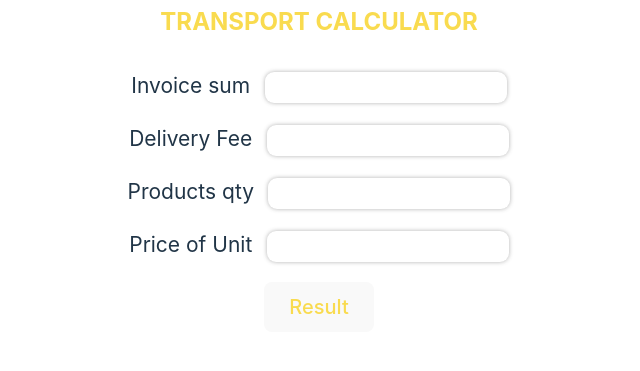
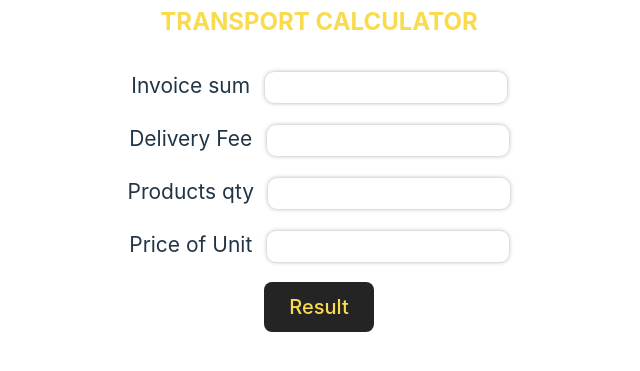
Before and after one commit to sebastian9312/transport-calculator-cf, a website built with Vite: page index.html in a window 1280 px wide. Shown: the part 355-726 px from the top of the page, without its empty margins (321-961 px from the left). Built offline with nearby package versions, Linux system fonts and the light colour scheme.

Commit message:
btn color

```diff
--- a/style.css
+++ b/style.css
@@ -101,6 +101,7 @@ button:focus-visible {
   margin-top: 10px;
   font-size: 20px;
   color: rgb(249, 219, 79);
+  background-color: #242424;
 }
 
 .result {
```
